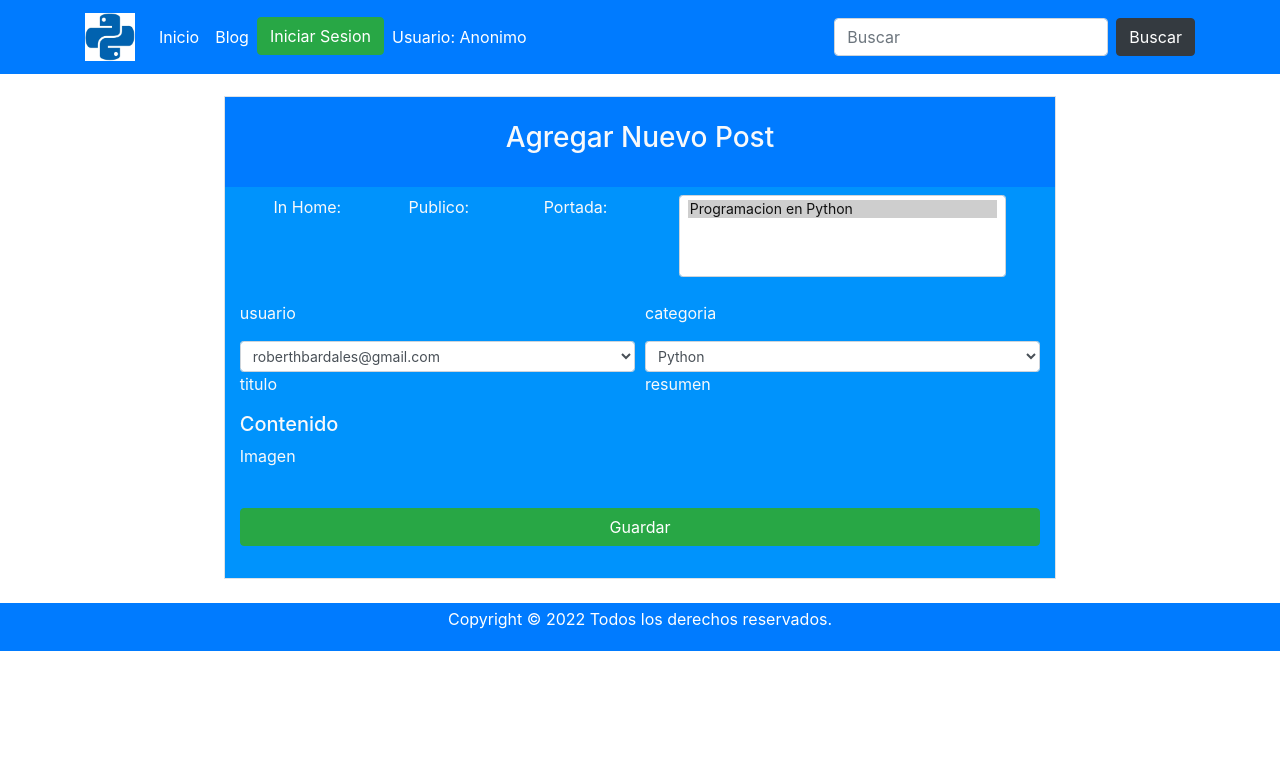
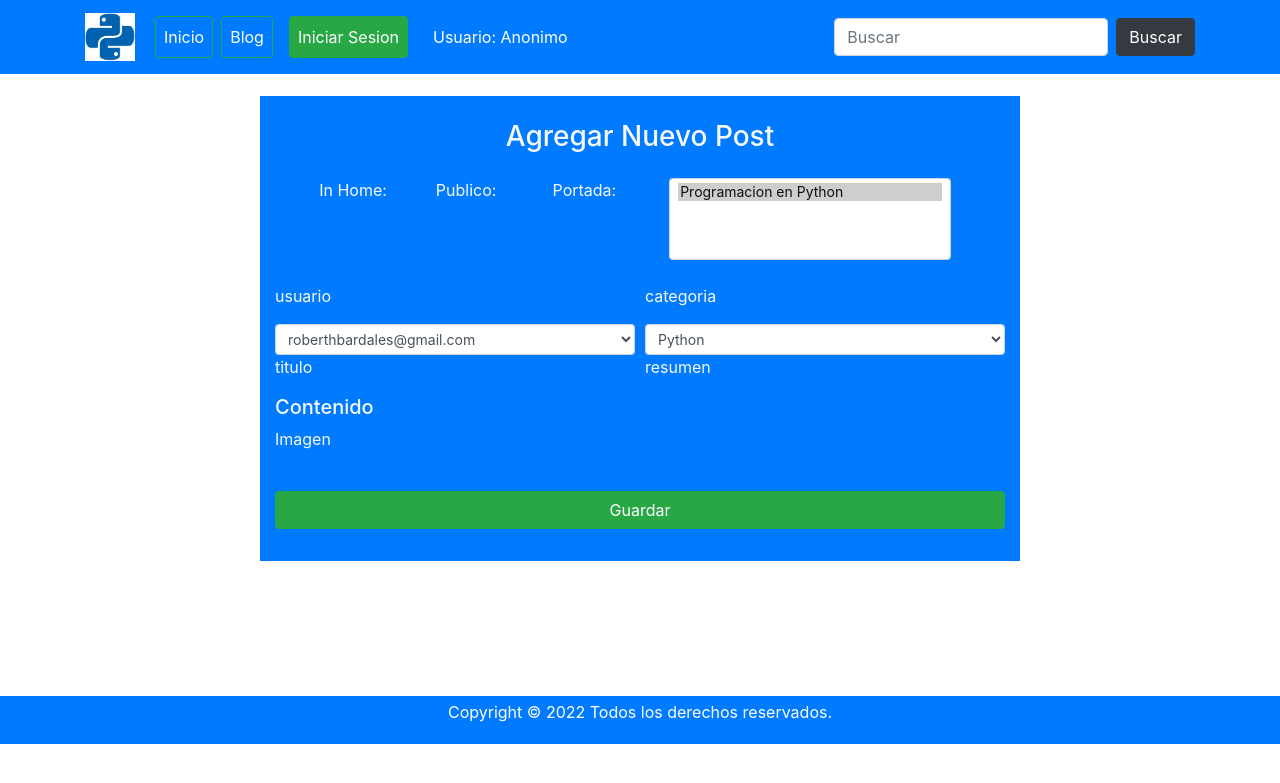
Before and after one commit to roberthbardales/blog, a Django app: template templates/entrada/agregar.html in a window 1280 px wide. Shown: the top 783 px of the page. Run offline with Django 3.2, Linux system fonts and the light colour scheme; the template is opened without the code that fills it, so the values that code supplies are empty; some libraries are stand-ins or nearby versions.

Commit message:
16 01 2026

```diff
--- a/applications/entrada/views.py
+++ b/applications/entrada/views.py
@@ -58,7 +58,7 @@
 
     def get_context_data(self, **kwargs):
         context = super(EntryListView, self).get_context_data(**kwargs)
-        context['categorias']=Category.objects.all()
+        context['categorias']=Category.objects.all().order_by('name')
 
         return context
 
--- a/templates/base.html
+++ b/templates/base.html
@@ -28,14 +28,14 @@
 
 </head>
 <body>
-<div class="container" >
+<div class="container-fluid" >
   <br><br><br>
         {% block content %}
         {% endblock content %}
+</div>
+  <div class="text-center bg-primary text-white py-1" >
+        <p class="">Copyright © 2022 Todos los derechos reservados. </p>
   </div>
-      <div class="text-center bg-primary text-white py-1" >
-        <p class="">Copyright © 2022 Todos los derechos reservados. </p>
-    </div>
 
   {% block js %}
 
--- a/templates/entrada/agregar.html
+++ b/templates/entrada/agregar.html
@@ -8,16 +8,17 @@
 
 {% block content %}
 {% include "includes/header.html" %}
-<!-- action="{% url 'entrada_app:add-entrada' %}" -->
 
-<div class="container border mt-4 mb-4 text-light w-75" style="background-color: rgb(0, 147, 252);">
-    <div class="row  bg-primary px-4 py-4  justify-content-center ">
-        <div class="col-12 ">
+<div class="container text-light " style="min-height: 600px">
+    <div class="row mb-4 mt-4">
+            <div class="col-2 d-none d-sm-block d-md-none d-lg-block">
+            </div>
+        <div class="col-lg-8 bg-primary">
+            <form class=" mt-2 mb-2"   method="POST" enctype="multipart/form-data">{% csrf_token %}
+                <div class="col-12 mt-4 mb-4 ">
                     <p class="h3 text-center">Agregar Nuevo Post</p>
                 </div>
-    </div>
-    <form class=" mt-2 mb-2 "  method="POST" enctype="multipart/form-data">{% csrf_token %}
-            <div class="form-row  mb-4 justify-content-center">
+                <div class="col-12 form-row  mb-4 justify-content-center">
                         <div class="col-2">
                             <p>In Home:</p>
                             {{form.in_home}}
@@ -103,8 +104,11 @@
                     </div>
             </form>
         </div>
+        <div class="col-2 d-none d-sm-block d-md-none d-lg-block">
 
-
-
+        </div>
+    </div>
+    <!-- </div> -->
+</div>
 
 {% endblock content %}
--- a/templates/favoritos/perfil.html
+++ b/templates/favoritos/perfil.html
@@ -6,7 +6,7 @@
 
 {% include "includes/header.html" %}
 
-<div class="container-fluid" style="min-height: 650px">
+<div class="container" style="min-height: 650px">
     <div class="row justify-content-center">
         <div class="col-sm-3 mt-4 px-4 py-4  bg-info">
             <div class="card1  text-white">
--- a/templates/includes/header.html
+++ b/templates/includes/header.html
@@ -1,7 +1,7 @@
 {% load  static %}
 <div class="row">
     <div class="col-12">
-        <nav class="navbar navbar-expand-sm navbar-dark bg-primary fixed-top ">
+        <nav class="navbar navbar-expand-lg navbar-dark bg-primary fixed-top ">
             <div class="container">
                 <a class="navbar-brand d-sm-none d-lg-block" href="{% url 'home_app:index' %}"><img class="img-fluid " src="{% static 'img/logo2.jpg' %}" style="max-height: 3rem;"></a>
                 <button class="navbar-toggler" type="button" data-toggle="collapse" data-target="#navbarSupportedContent" aria-controls="navbarSupportedContent" aria-expanded="false" aria-label="Toggle navigation">
@@ -9,51 +9,45 @@
                 </button>
                 <div class="collapse navbar-collapse d-sm-none d-md-block" id="navbarSupportedContent">
                     <ul class="navbar-nav mr-auto">
-                    <li class="nav-item active">
-                        <a class="nav-link" href="{% url 'home_app:index' %}">Inicio<span class="sr-only"></span></a>
+                    <li class="nav-item  mx-1">
+                        <a class="nav-link btn btn-outline-success text-white" href="{% url 'home_app:index' %}">Inicio<span class="sr-only"></span></a>
                     </li>
-                    <li class="nav-item active">
-                        <a class="nav-link" href="{% url 'entrada_app:entry-lista' %}">Blog</a>
+                    <li class="nav-item mx-1">
+                        <a class="nav-link btn btn-outline-success text-white" href="{% url 'entrada_app:entry-lista' %}">Blog</a>
                     </li>
-                    <li class="nav-item active">
+                    <li class="nav-item  mx-1">
                         {% if not user.is_anonymous %}
-                        <a class="nav-link" href="{% url 'entrada_app:add-entrada' %}">Nuevo Post<span class=""></span></a>
+                        <a class="nav-link btn btn-outline-success text-white" href="{% url 'entrada_app:add-entrada' %}">Agregar<span class=""></span></a>
                         {% else %}
                         <span hidden="hidden">Error oculto</span>
                         {% endif %}
                     </li>
-                    <li class="nav-item active">
+                    <li class="nav-item  mx-1">
                         {% if not user.is_anonymous %}
-                        <a href="{% url 'favoritos_app:perfil' %}" class="btn btn-warning h4">Ver Perfil</a>
-                        <a href="{% url 'users_app:user-logout' %}"  class="btn btn-danger h4">Salir</a>
+                        <a href="{% url 'favoritos_app:perfil' %}" class="nav-link btn btn-warning text-dark">Perfil</a>
                         {% else %}
-                        <a href="{% url 'users_app:user-login' %}" class="btn btn-success">Iniciar Sesion</a>
+                        <a href="{% url 'users_app:user-login' %}" class="nav-link btn btn-success text-white">Iniciar Sesion</a>
+                        {% endif %}
+                    </li>
+                    <li class="nav-item mx-1">
+                        {% if not user.is_anonymous %}
+                        <a href="{% url 'users_app:user-logout' %}"  class="nav-link btn btn-danger text-white ">Salir</a>
+
                         {% endif %}
                     </li>
 
                         {% if not user.is_anonymous %}
-                        <li class="nav-item active">
-                            <a class="nav-link" href="{% url 'favoritos_app:perfil' %}">{{user.full_name}}</a>
+                        <li class="nav-item mx-1">
+                            <a class="nav-link text-white" href="{% url 'favoritos_app:perfil' %}">{{user.full_name}}</a>
                         </li>
                             {% else %}
-                            <li class="nav-item active">
-                            <a class="nav-link" href="{% url 'users_app:user-login' %}">Usuario: Anonimo</a>
+                            <li class="nav-item mx-1">
+                            <a class="nav-link btn text-white" href="{% url 'users_app:user-login' %}">Usuario: Anonimo</a>
                         </li>
                             {% endif %}
 
+                    </ul>
 
-                    </ul>
-                    <!-- <ul class="navbar-nav ml-auto">
-                        {% if not user.is_anonymous %}
-                        <li class="nav-item active">
-                            <a class="nav-link" href="{% url 'favoritos_app:perfil' %}">{{user.full_name}}</a>
-                        </li>
-                            {% else %}
-                            <li class="nav-item active">
-                            <a class="nav-link" href="{% url 'users_app:user-login' %}">Usuario: Anonimo</a>
-                        </li>
-                            {% endif %}
-                    </ul> -->
                     <form method="get" action="{% url 'entrada_app:entry-lista' %}" class="form-inline my-2 my-lg-0">{% csrf_token %}
                         <input class="form-control mr-sm-2" id="kword" name="kword" type="search" placeholder="Buscar" aria-label="Search">
                         <button class="btn btn-dark my-2 my-sm-0" type="submit">Buscar</button>
```
Also changed, not shown: templates/entrada/actualizar.html (+16 -6 lines), templates/entrada/detail.html (+3 -5 lines), templates/entrada/lista.html (+9 -29 lines), templates/home/base_home.html (+10 -10 lines), templates/home/index.html (+9 -5 lines), templates/includes/footer.html (+8 -7 lines), templates/users/cambiar_contraseña.html (+14 -7 lines), templates/users/lista_usuarios.html (+7 -6 lines), templates/users/login.html (+11 -10 lines), templates/users/register.html (+11 -8 lines), Z backup bd/copia_blogdb.sql. Lines whose indentation alone changed are shown as unchanged.
